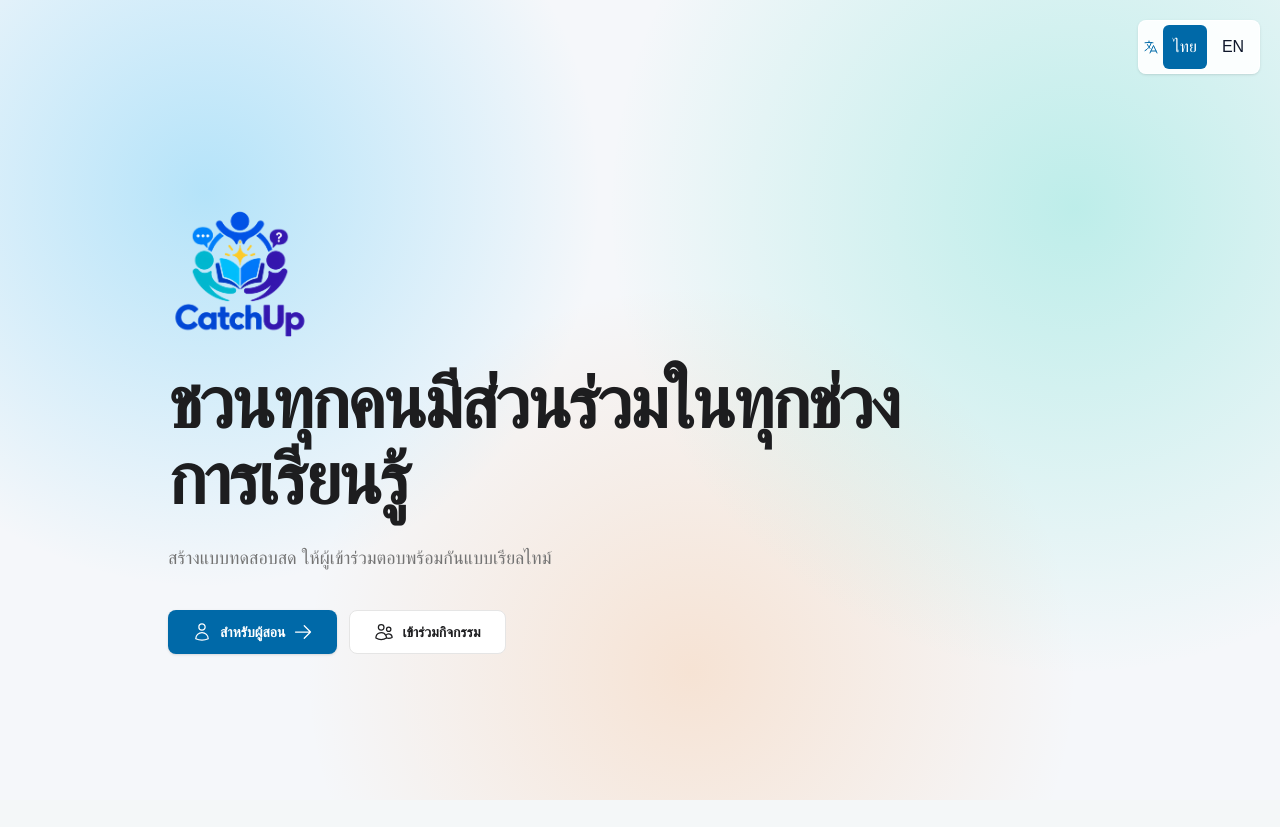
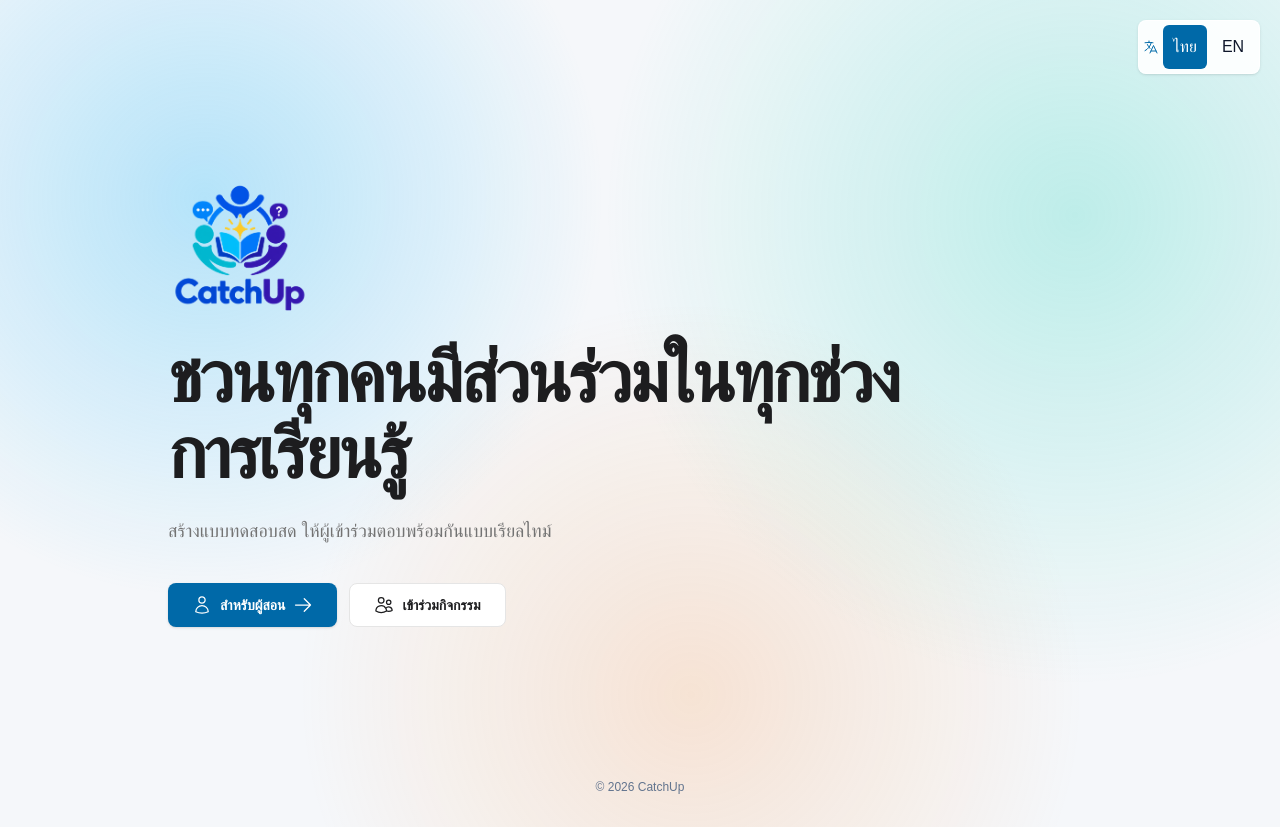
Before and after one commit to MeowCAT378/CatchUp, a Next.js app in the folder apps/web/: page / in a window 1280 px wide. Before the commit the page ends 800 px from the top, so only its background shows below. Built offline with nearby package versions, Linux system fonts and the light colour scheme.

Commit message:
Add footer to landing page

```diff
--- a/apps/web/src/app/page.tsx
+++ b/apps/web/src/app/page.tsx
@@ -11,8 +11,9 @@ import { Logo } from "@/components/logo";
 export default function Home() {
   const { t } = useTranslation();
   return (
-    <main className="page-shell page-shell-hero">
-      <div className="page-content flex min-h-screen max-w-5xl items-center">
+    <div className="page-shell page-shell-hero flex min-h-screen flex-col">
+      <main className="flex flex-1">
+        <div className="page-content flex max-w-5xl flex-1 items-center">
           <section className="w-full py-10 sm:py-16">
             <Logo className="h-28 w-auto sm:h-36" />
             <h1 className="mt-5 max-w-3xl text-4xl font-semibold leading-[1.05] tracking-[-0.035em] text-[#1d1d1f] sm:text-7xl">
@@ -35,5 +36,9 @@ export default function Home() {
           </section>
         </div>
       </main>
+      <footer className="relative z-10 py-6 text-center text-xs text-slate-500 dark:text-slate-400 sm:py-8">
+        © 2026 CatchUp
+      </footer>
+    </div>
   );
 }
```
Lines whose indentation alone changed are shown as unchanged.
